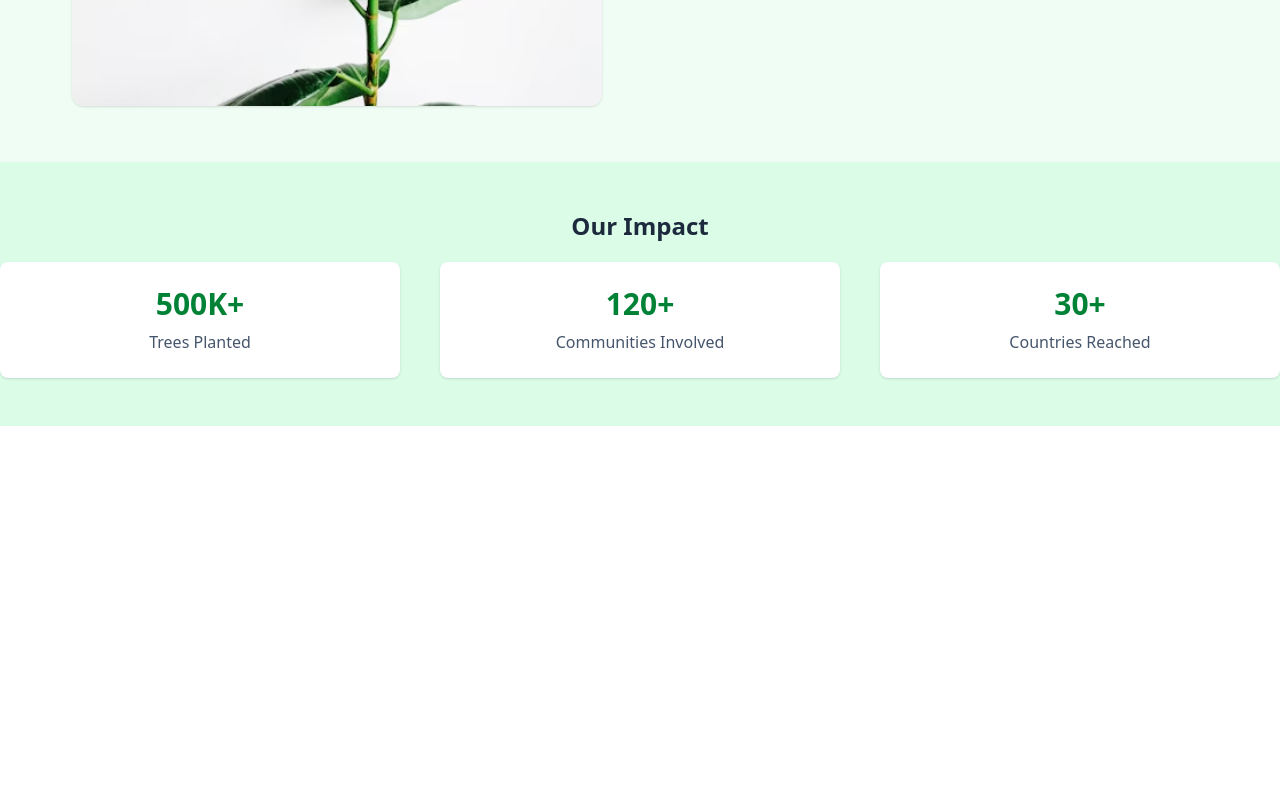
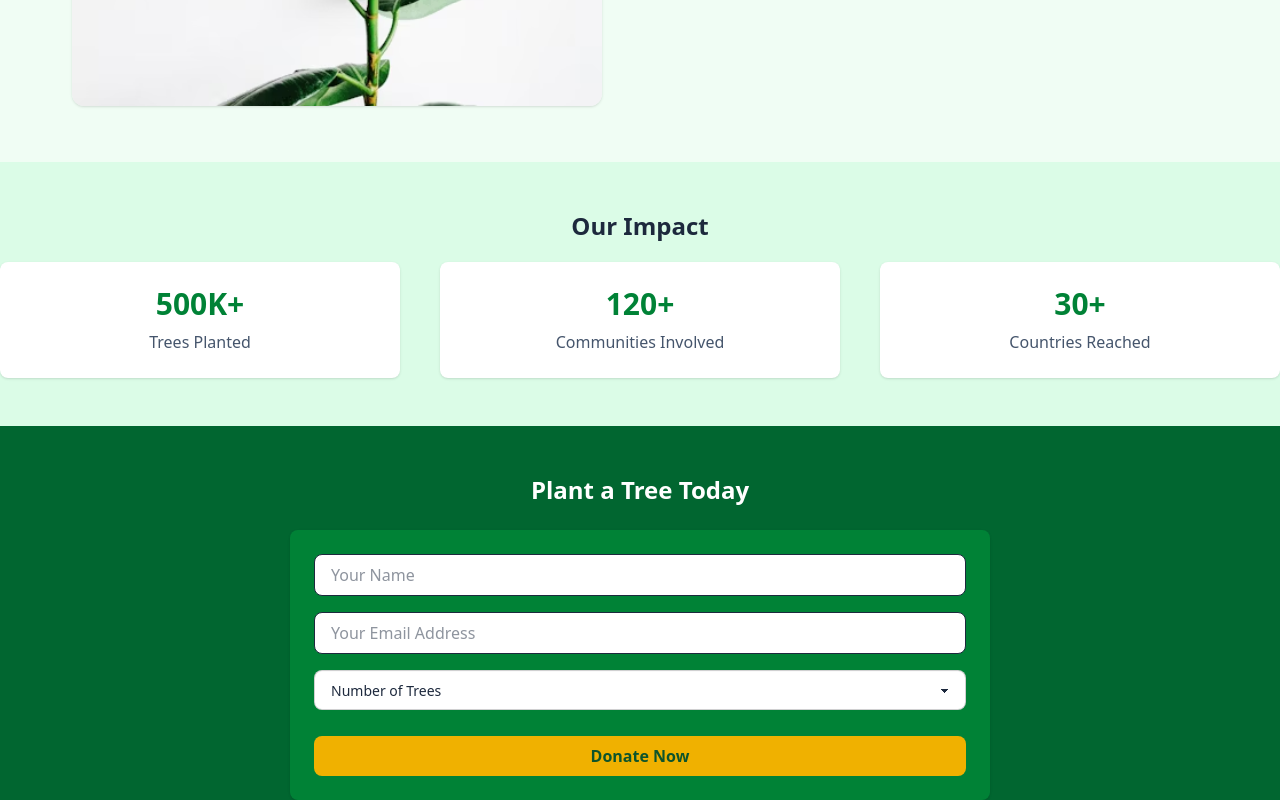
Before and after one commit to nomankhan323/Green-Earth, a plain HTML site: page index.html in a window 1280 px wide. Shown: the part 1257-2057 px from the top of the page. Before the commit the page ends 1683 px from the top, so only its background shows below. Drawn offline with nearby package versions, Linux system fonts and the light colour scheme.

Commit message:
form section done

```diff
--- a/index.html
+++ b/index.html
@@ -122,6 +122,26 @@
             </div>
         </div>
     </section>
+
+    <!-- form section  -->
+    <section class="w-full mx-auto bg-green-800">
+        <h3 class="text-2xl font-bold text-center mb-6 pt-12 text-white">Plant a Tree Today</h3>
+        <form class="shadow rounded-lg p-6 bg-green-700 w-[700px] mx-auto">
+            <input type="text" placeholder="Your Name" class="bg-white w-full px-4 py-2 rounded-lg">
+            <input type="text" placeholder="Your Email Address" class="my-4 bg-white w-full px-4 py-2 rounded-lg">
+            <select class="select validator w-full px-4 rounded-lg select" required>
+                <option disabled selected value="">Number of Trees</option>
+                <option>1 Trees - $5</option>
+                <option>5 Trees - $25</option>
+                <option>10 Trees - $50</option>
+            </select>
+            <p class="validator-hint">Required</p>
+            <button
+                class="font-semibold bg-yellow-500 text-green-900 px-6 py-2 rounded-lg w-full hover:bg-yellow-400">Donate
+                Now</button>
+        </form>
+
+    </section>
 </body>
 
 </html>
```
